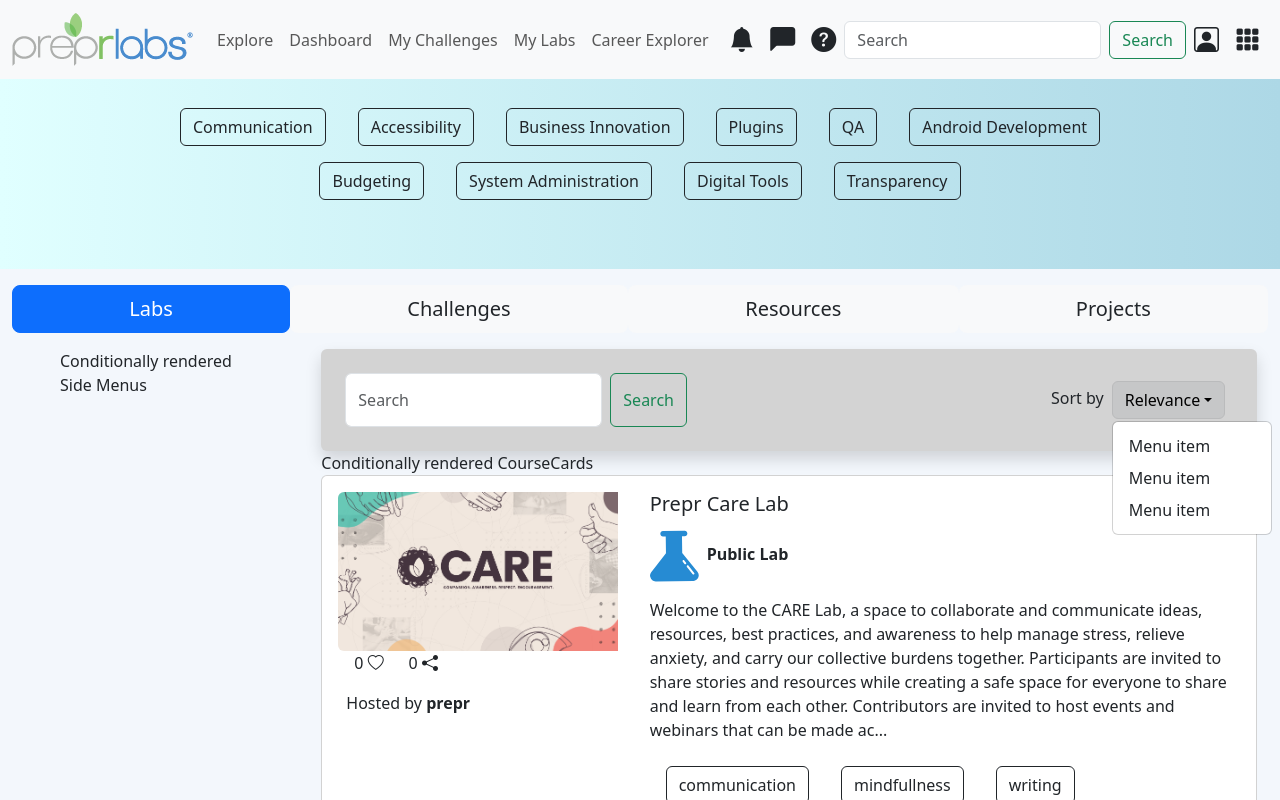
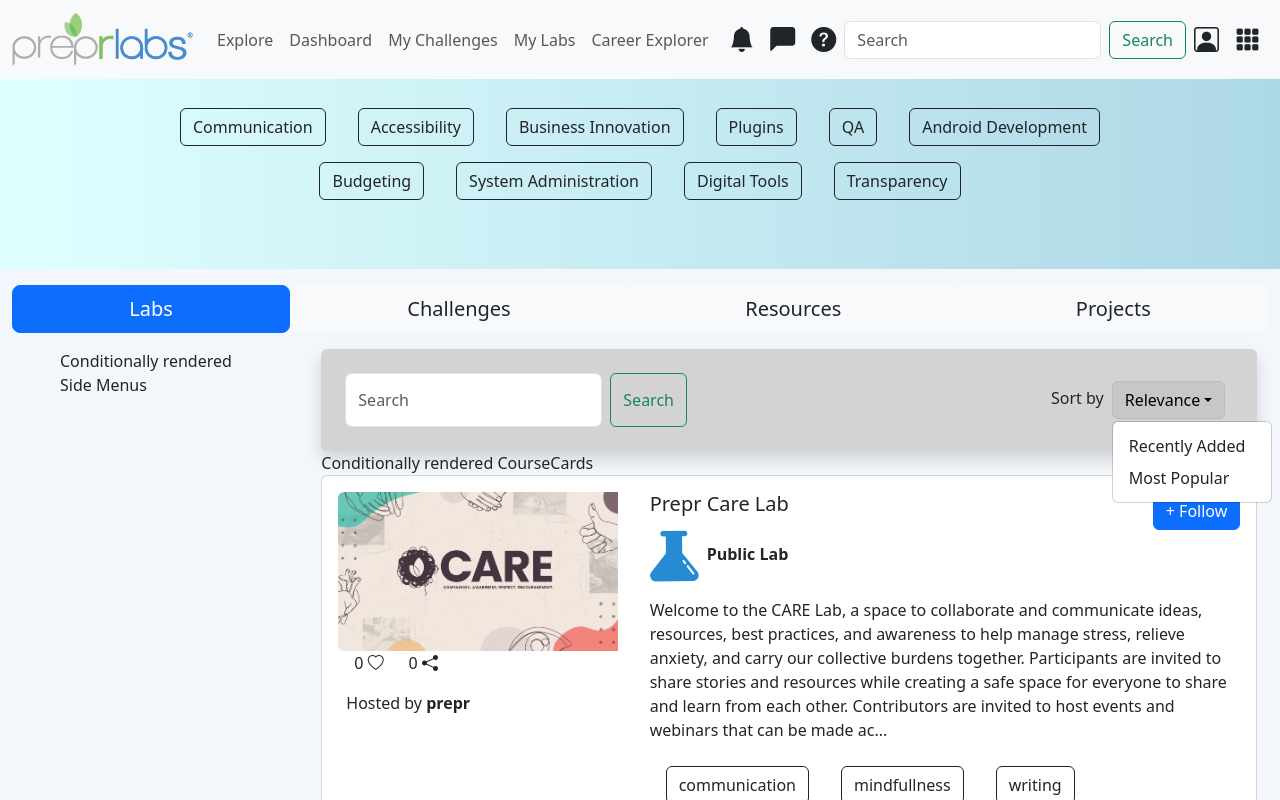
Before and after one commit to SeemaMistry/Prepr-Frontend-Developer-Challenge-1-Web-Page-Creation, a React (Create React App) app in the folder prepr-homepage/: page / in a window 1280 px wide. Both pictures are taken after a click on the button "Relevance". Shown: the part 450-1250 px from the top of the page. Built offline with nearby package versions, Linux system fonts and the light colour scheme.

Commit message:
styles: update text of dropdown menu

```diff
--- a/prepr-homepage/src/components/FilterSection.js
+++ b/prepr-homepage/src/components/FilterSection.js
@@ -13,9 +13,9 @@ const FilterSection = () => {
                     Relevance
                 </button>
                 <ul className="dropdown-menu">
-                    <li><button className="dropdown-item" >Menu item</button></li>
-                    <li><button className="dropdown-item" >Menu item</button></li>
-                    <li><button className="dropdown-item" >Menu item</button></li>
+                    <li><button className="dropdown-item" >Recently Added</button></li>
+                    <li><button className="dropdown-item" >Most Popular</button></li>
+
                 </ul>
             </div>
         </span>
```
